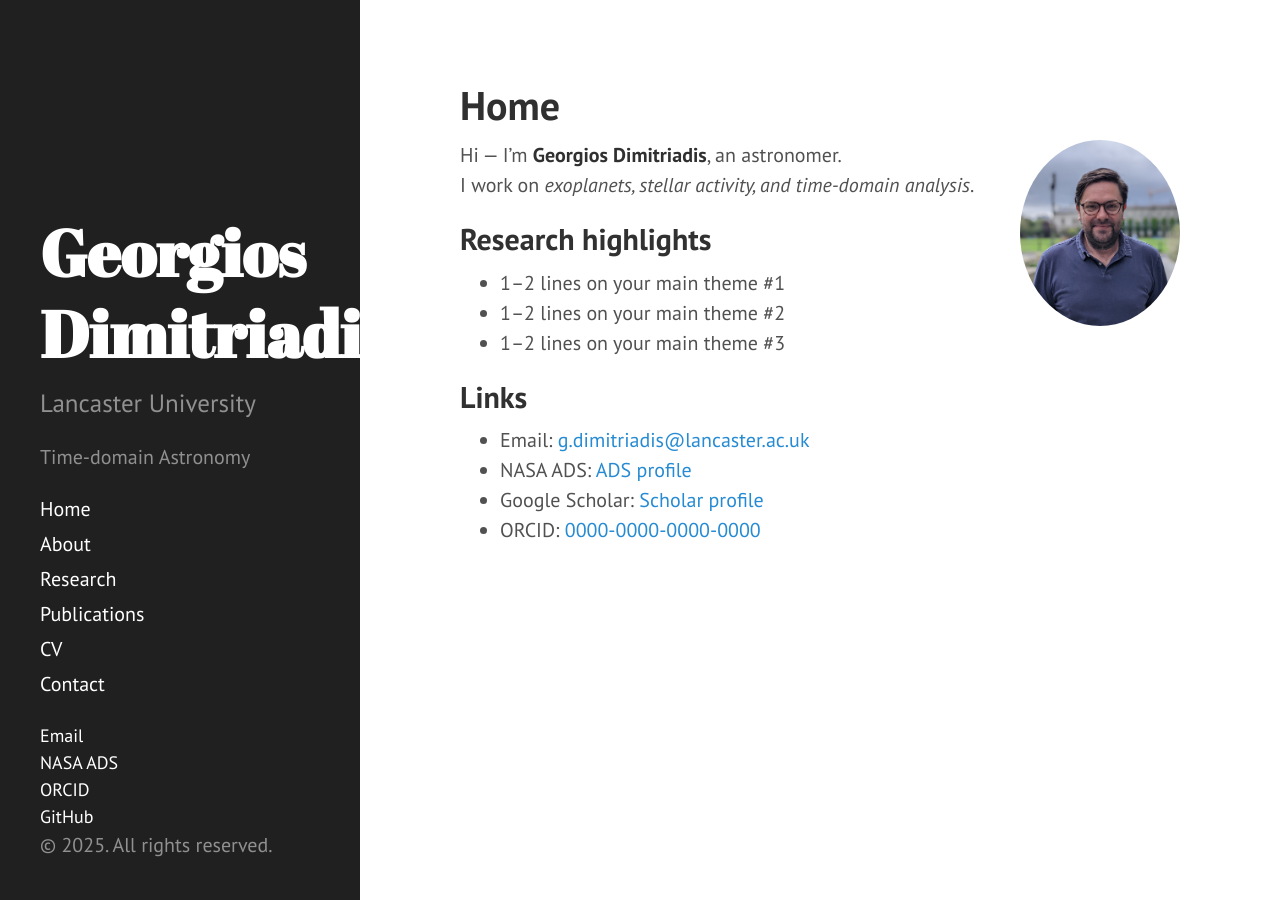
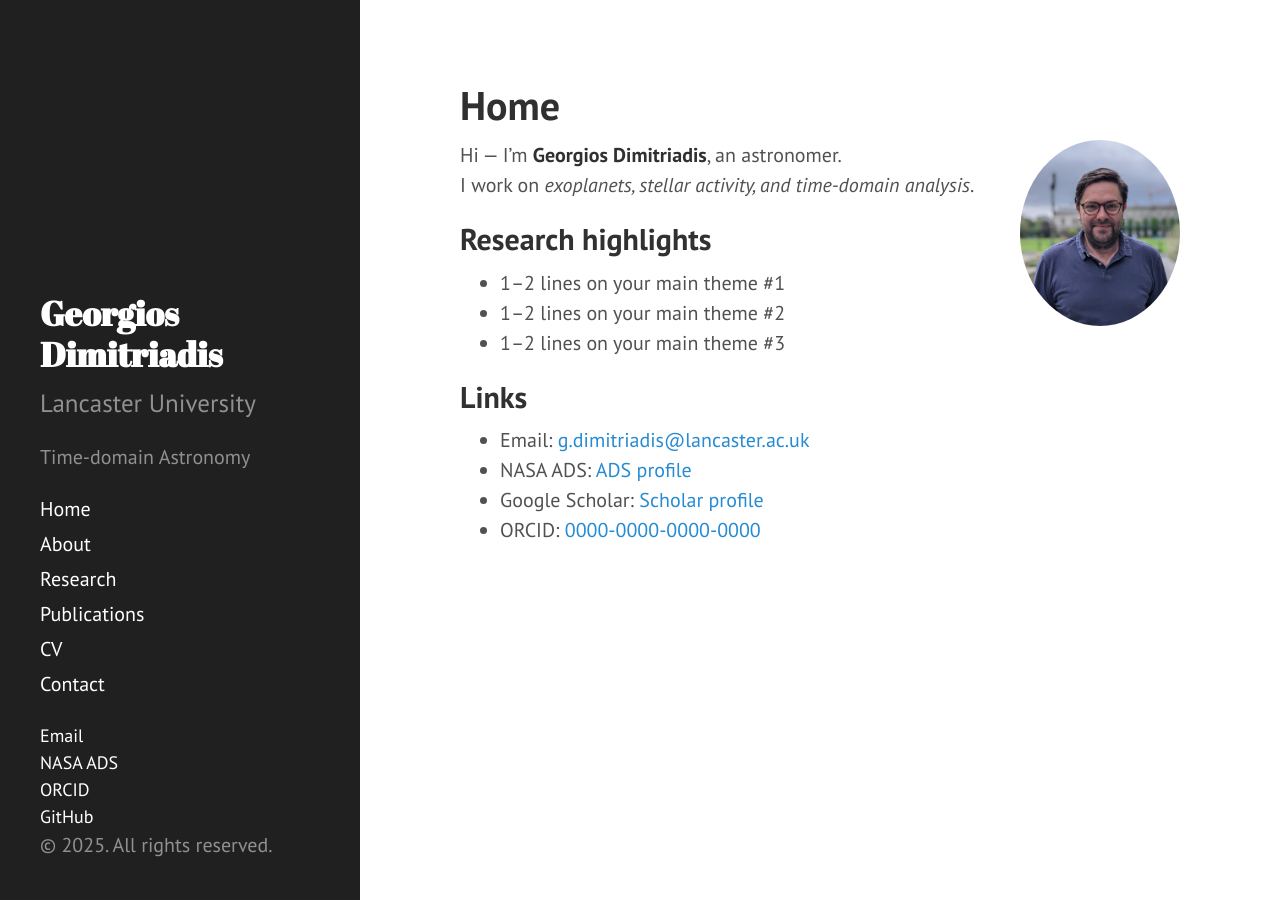
Before and after one commit to geodimitriadis/geodimitriadis.github.io, a Jekyll site: the page built from index.html, in a window 1280 px wide. Built offline with Jekyll 4.4.1, drawn with Linux system fonts in a browser that asks for light colours; the list of posts is cut into pages by our own code.

Commit message:
Update hyde.css

```diff
--- a/public/css/hyde.css
+++ b/public/css/hyde.css
@@ -252,3 +252,9 @@ a.sidebar-nav-item:focus {
 .sidebar-links { margin-top: 1rem; font-size: 0.9rem; }
 .sidebar-links a { text-decoration: none; }
 .sidebar-links a:hover { text-decoration: underline; }
+
+.sidebar-about h1,
+.sidebar-about h1 a {
+  font-size: 1.7rem !important;
+  line-height: 1.2 !important;
+}
```
